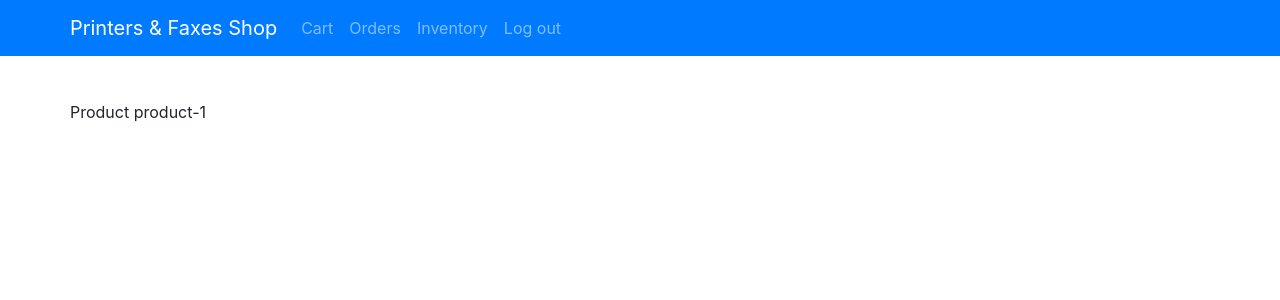
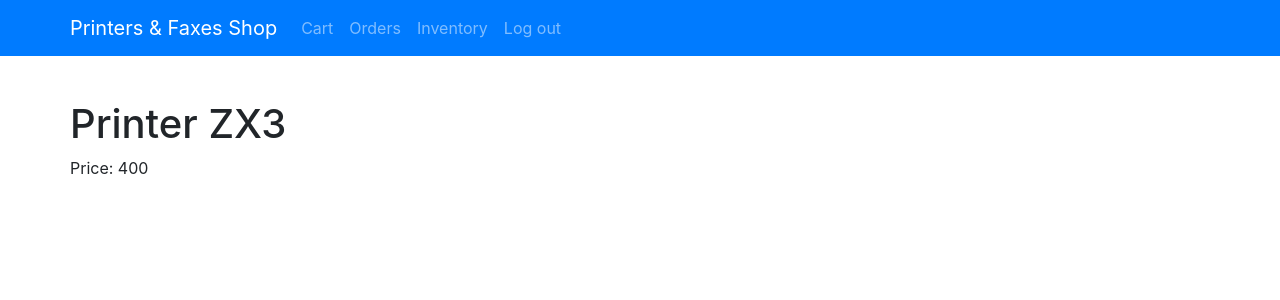
Before and after one commit to dloranc/printers-shop, a React (Create React App) app: page /product/product-1 in a window 1280 px wide. Shown: the top 300 px of the page. Built offline with nearby package versions, Linux system fonts and the light colour scheme; data requests are answered from the project's data file; sample sign-in values are in the browser's storage.

Commit message:
Use Fetcher for ProductView

```diff
--- /dev/null
+++ b/src/components/Product/Product/View/View.js
@@ -0,0 +1,17 @@
+import React, { Component } from 'react';
+
+export class ProductView extends Component {
+  render() {
+    const { product } = this.props;
+
+    return (
+      <>
+        <h1>{product.type} {product.name}</h1>
+
+        <div>Price: {product.price}</div>
+      </>
+    )
+  }
+}
+
+export default ProductView;
--- a/src/screens/Product/Product.js
+++ b/src/screens/Product/Product.js
@@ -1,14 +1,32 @@
 import React, { Component } from 'react';
 import { Redirect } from 'react-router-dom';
 import { connect } from 'react-redux';
+import { Fetcher } from '../../components/Fetcher/Fetcher';
+import ProductView from '../../components/Product/Product/View/View';
 
 class ScreensProduct extends Component {
   render() {
     if (this.props.isAuthenticated) {
+      const productId = this.props.match.params.id;
+
+      const url = `http://localhost:4000/products/${productId}`;
+
       return (
-        <div>
-          Product { this.props.match.params.id }
-        </div>
+        <Fetcher url={url}>
+          {({ data, isLoading, error }) => {
+            if (isLoading) {
+              return <p>Loading...</p>
+            }
+
+            if (error) {
+              return <p>{error.message}</p>
+            }
+
+            if (!isLoading) {
+              return <ProductView product={data}/>
+            }
+          }}
+        </Fetcher>
       )
     }
 
```
